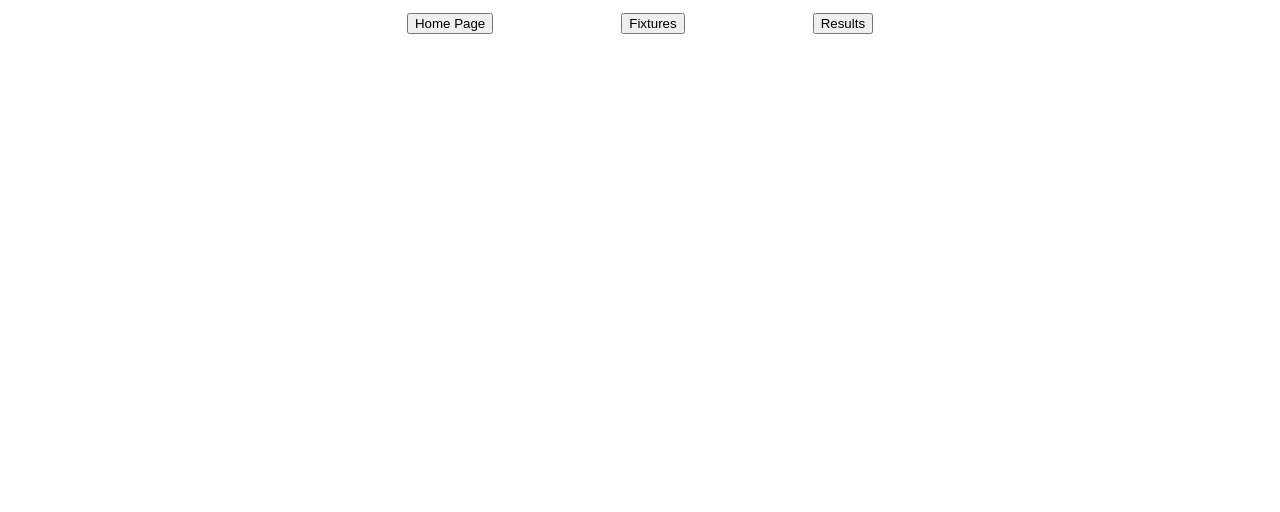
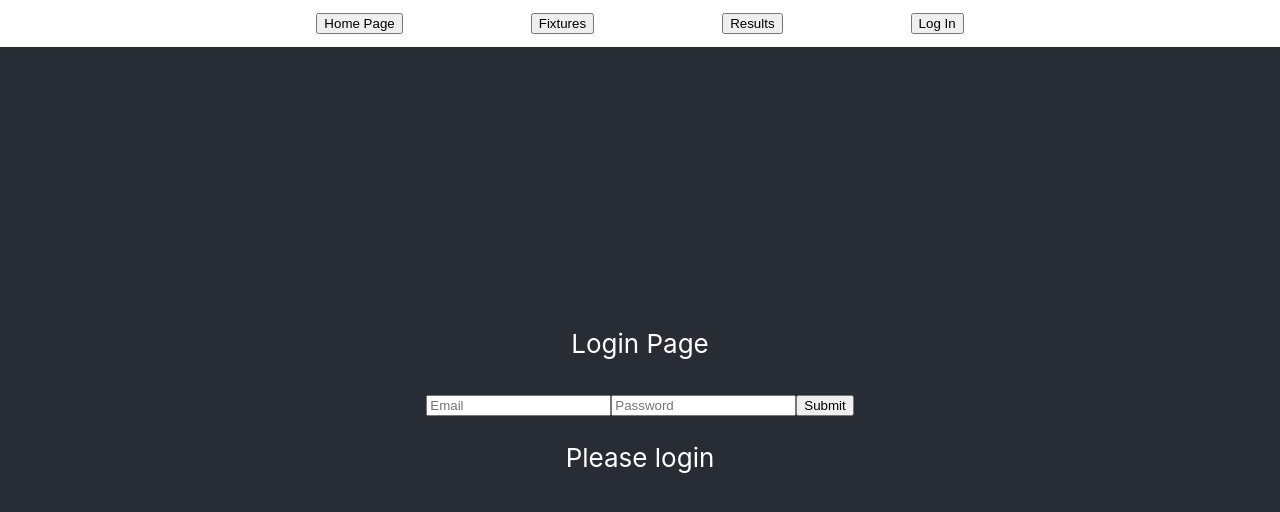
Before and after one commit to Dilan-s/bharat-olympians, a React (Create React App) app: page /login in a window 1280 px wide. Shown: the top 512 px of the page. Built offline with nearby package versions, Linux system fonts and the light colour scheme.

Commit message:
[Dilan Sheth] Set up login logic and basic structure for pages

```diff
--- a/src/App.css
+++ b/src/App.css
@@ -1,3 +1,12 @@
 .App {
   text-align: center;
+  position: relative;
+  background-color: #282c34;
+  min-height: 100vh;
+  display: flex;
+  flex-direction: column;
+  align-items: center;
+  justify-content: center;
+  font-size: calc(10px + 2vmin);
+  color: white;
 }
--- a/src/App.js
+++ b/src/App.js
@@ -4,7 +4,8 @@ import HomePage from './pages/home/HomePage';
 import { useMemo, useState } from 'react';
 import { UserContext } from './pages/info/UserContext';
 import Navbar from './pages/components/Navbar'
-
+import FixturesPage from './pages/fixures/FixturesPage';
+import LoginPage from './pages/login/LoginPage'
 
 function App() {
 
@@ -18,6 +19,8 @@ function App() {
         <UserContext.Provider value={userMemo}>
           <Navbar />
           <Route exact path='/' component={HomePage} />
+          <Route exact path='/fixtures' component={FixturesPage} />
+          <Route exact path='/login' component={LoginPage} />
         </UserContext.Provider>
       </BrowserRouter>
     </div>
--- a/src/pages/components/NavBar.css
+++ b/src/pages/components/NavBar.css
@@ -1,7 +1,11 @@
 .NavBar {
-    position: relative;
+    position: absolute;
+    top: 0;
     text-align: center;
     min-width: 5vmin;
+    background-color: white;
+    width: 100%;
+    color: black;
 }
 
 .NavBarButton {
--- a/src/pages/components/Navbar.js
+++ b/src/pages/components/Navbar.js
@@ -1,9 +1,11 @@
+import { useContext } from 'react';
 import { useHistory } from 'react-router-dom'
+import { UserContext } from '../info/UserContext';
 import './NavBar.css'
 
 
 function NavBar() {
-
+    const { user, setUser } = useContext(UserContext);
     const history = useHistory();
 
     return (
@@ -11,6 +13,16 @@ function NavBar() {
             <button className="NavBarButton" onClick={() => history.push('')}>Home Page</button>
             <button className="NavBarButton" onClick={() => history.push('fixtures')}>Fixtures</button>
             <button className="NavBarButton" onClick={() => history.push('results')}>Results</button>
+            {
+                user
+                ? <button className="NavBarButton" onClick={() => setUser(null)}>Log Out</button>
+                : <button className="NavBarButton" onClick={() => history.push('login')}>Log In</button>
+            }
+            {
+                user
+                ? <button className="NavBarButton" onClick={() => history.push('profile')}>Profile</button>
+                : <div />
+            }
         </div>
     )
 }
--- /dev/null
+++ b/src/pages/fixures/FixturesPage.js
@@ -0,0 +1,14 @@
+import { useContext } from "react";
+import { UserContext } from "../info/UserContext";
+
+function FixturesPage(props) {
+    const { user } = useContext(UserContext);
+
+    return (
+        user
+            ? <div></div>
+            : <p>Please log in</p>
+    )
+}
+
+export default FixturesPage;
--- /dev/null
+++ b/src/pages/login/LoginPage.js
@@ -0,0 +1,39 @@
+import { useContext, useState } from "react";
+import { UserContext } from "../info/UserContext";
+
+function LoginPage(props) {
+
+    const [email, setEmail] = useState("");
+    const [password, setPassword] = useState("")
+
+    const {user, setUser} = useContext(UserContext)
+
+    const handleEmailInput = (event) => {
+        setEmail(event.target.value)
+    }
+
+    const handlePasswordInput = (event) => {
+        setPassword(event.target.value)
+    }
+
+    const handleLoginSubmit = () => {
+        console.log(email, password)
+        setUser({email: email, password: password})
+    }
+
+    return (
+        <div className="LoginPage">
+            <p>Login Page</p>
+            <input onChange={handleEmailInput} value={email} type="text" placeholder="Email"/>
+            <input onChange={handlePasswordInput} value={password} type="password" placeholder="Password"/>
+            <button onClick={handleLoginSubmit} >Submit</button>
+            {
+                user
+                ? <p>Welcome {user.email}</p>
+                : <p>Please login</p>
+            }
+        </div>
+    )
+}
+
+export default LoginPage;
```
Also changed, not shown: src/pages/fixures/FixturesPage.css (added), src/pages/login/LoginPage.css (added).
